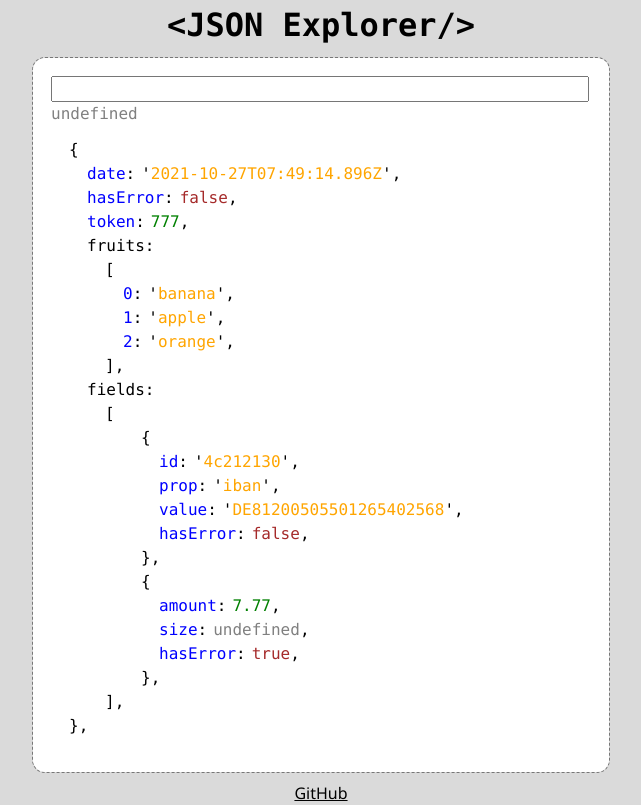
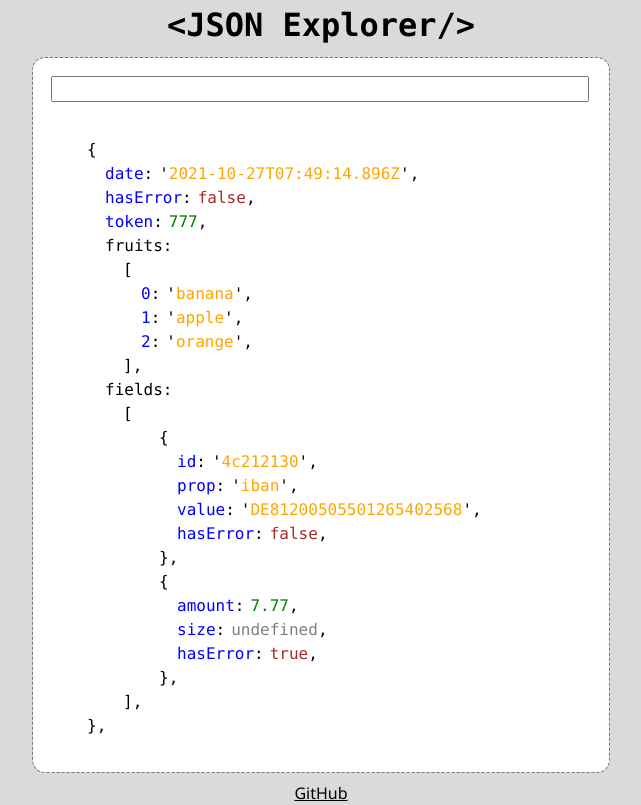
Before and after one commit to fer-nando-machado/react-json-explorer, a React (Vite) app: page / in a window 1280 px wide. Shown: the whole page, without its empty margins (319-960 px from the left). Built offline with nearby package versions, Linux system fonts and the light colour scheme.

Commit message:
refactors buildPath

```diff
--- a/src/JSONExplorer.tsx
+++ b/src/JSONExplorer.tsx
@@ -31,6 +31,16 @@ const renderKey = (
   );
 };
 
+const buildPath = (path: string, key: string, isArrayValue?: boolean) => {
+  if (isArrayValue) {
+    return `${path}[${key}]`;
+  }
+  if (path) {
+    return `${path}.${key}`;
+  }
+  return key;
+};
+
 const renderValue = (
   key: string,
   value: JSONValue,
@@ -39,7 +49,7 @@ const renderValue = (
   isArrayValue?: boolean
 ) => {
   const typeOfValue = typeof value;
-  const currentPath = `${path}${isArrayValue ? `[${key}]` : `.${key}`}`;
+  const currentPath = buildPath(path, key, isArrayValue);
 
   if (Array.isArray(value)) {
     return (
@@ -67,7 +77,6 @@ const renderValue = (
   }
 
   cachedPathValue.set(currentPath, String(value));
-
   return (
     <li key={key}>
       {renderKey(key, currentPath, onClick)}
@@ -90,18 +99,12 @@ const JSONExplorer: React.FC<JSONExplorerProps> = ({ data }) => {
 
   useEffect(() => {
     const innerText = cachedPathValue.get(property);
-    setValue(innerText || "undefined");
+    setValue(innerText || "");
   }, [property]);
 
   const dataTree = useMemo(() => {
     cachedPathValue.clear();
-    return (
-      <ul className="object">
-        {Object.entries(data).map(([key, value]) =>
-          renderValue(key, value, "data", onClick)
-        )}
-      </ul>
-    );
+    return renderValue("res", data, "", onClick);
   }, [data]);
 
   return (
```
Also changed, not shown: 1 other file (tests, documents, lock files or other folders).
